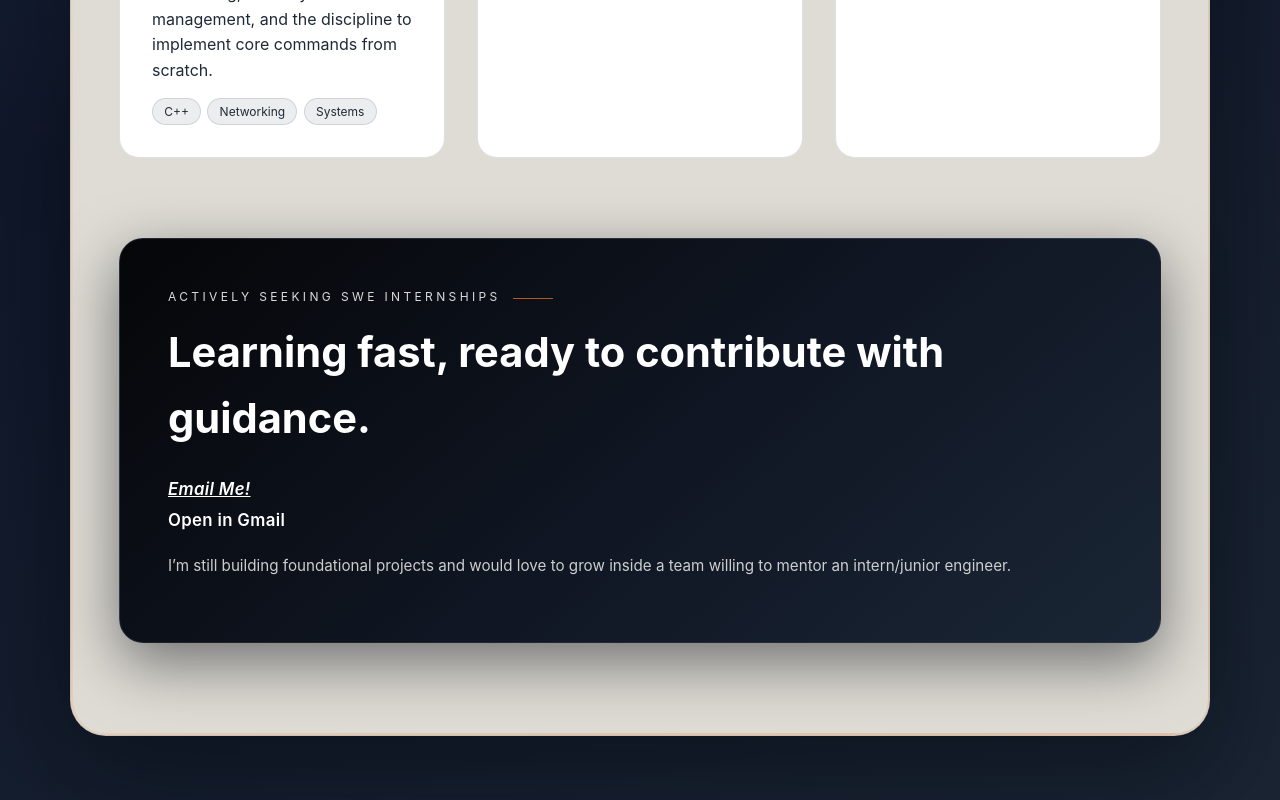
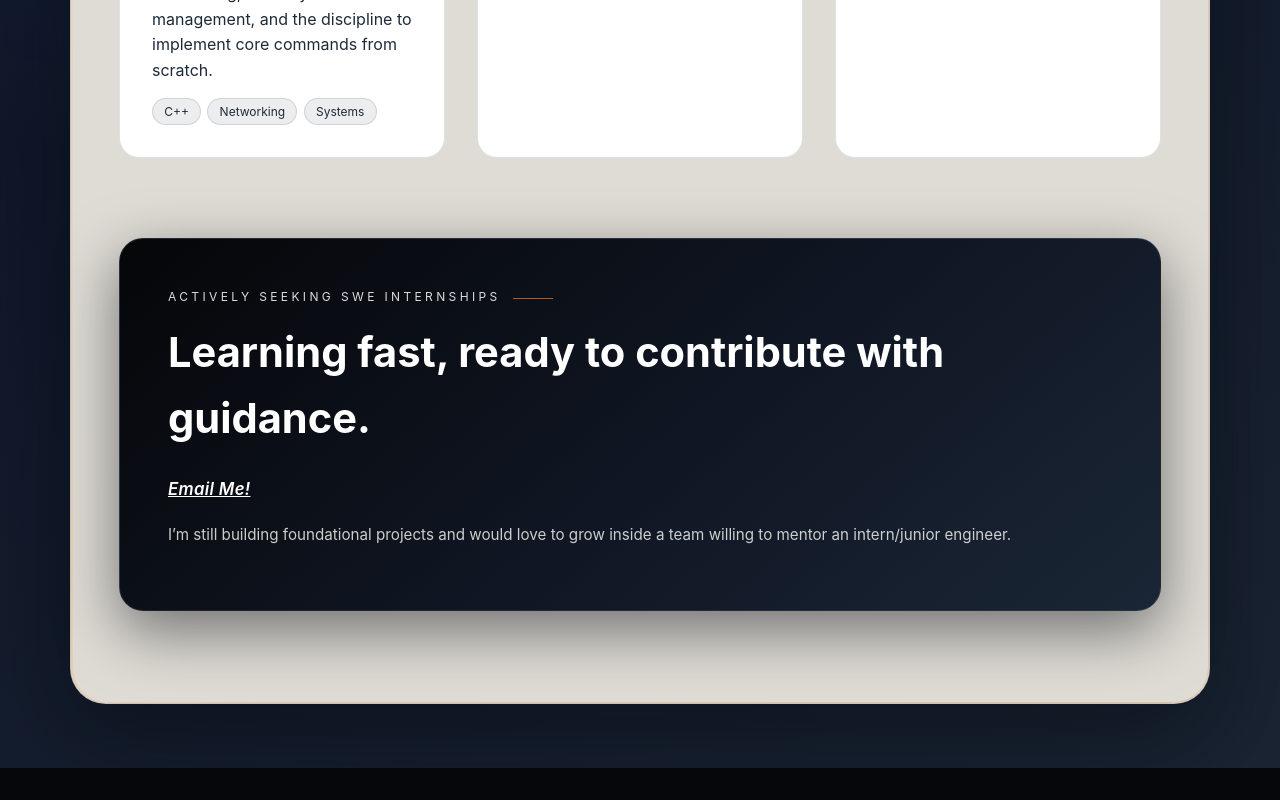
Before and after one commit to polter-dev/polter-dev.github.io, a React (Vite) app: page / in a window 1280 px wide. Shown: the part 1382-2182 px from the top of the page. After the commit the page ends 2150 px from the top, so only its background shows below. Built offline with nearby package versions, Linux system fonts and the light colour scheme.

Commit message:
Changed email me button to just go to the contact page

```diff
--- a/src/App.tsx
+++ b/src/App.tsx
@@ -98,10 +98,7 @@ function App() {
           <h2 id="contact-title">Learning fast, ready to contribute with guidance.</h2>
         </div>
         <div className="contact-details">
-          <a href="mailto:marcusruth2003@gmail.com"><em><u>Email Me!</u></em></a>
-          <a href="https://mail.google.com/mail/?view=cm&fs=1&to=marcusruth2003@gmail.com" target="_blank" rel="noreferrer">
-            Open in Gmail
-          </a>
+          <a href="/contact.html"><em><u>Email Me!</u></em></a>
           <p>
             I’m still building foundational projects and would love to grow inside a team willing to mentor an
             intern/junior engineer.
```
